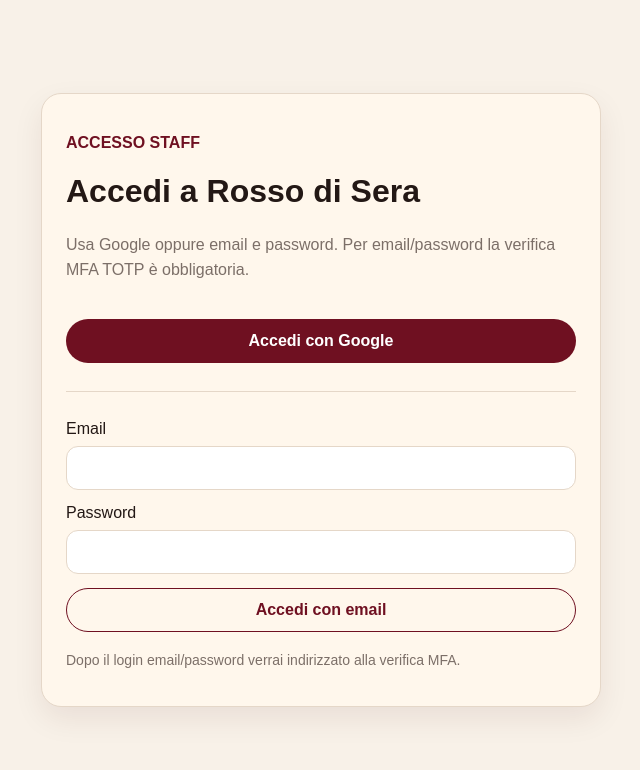
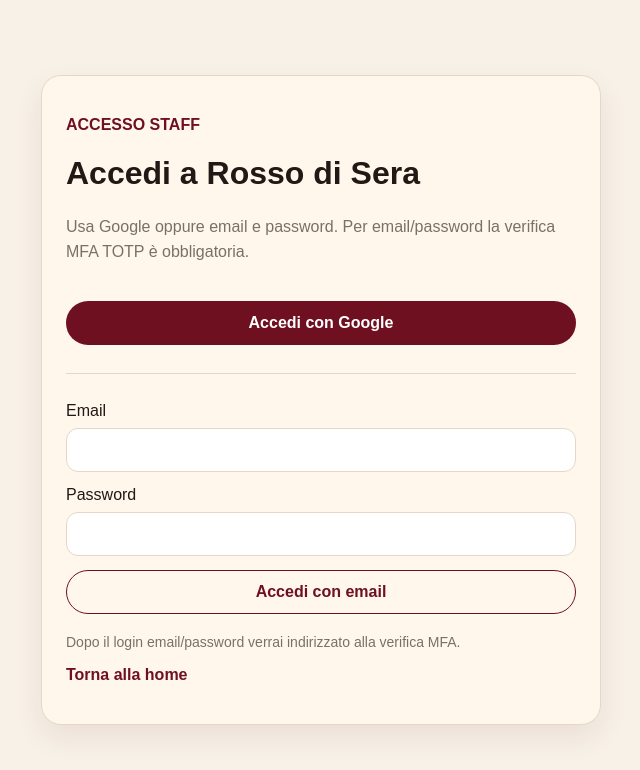
Before and after one commit to giordmando/rosso-di-sera-staff-app, a Next.js app: page /login in a window 1280 px wide. Shown: the top 770 px of the page, without its empty margins (319-959 px from the left). Built offline with nearby package versions, Linux system fonts and the light colour scheme; no server answers.

Commit message:
Use auth callback for Google login

```diff
--- a/src/app/login/page.tsx
+++ b/src/app/login/page.tsx
@@ -1,5 +1,6 @@
 'use client';
 
+import Link from 'next/link';
 import { useState } from 'react';
 import { useRouter } from 'next/navigation';
 import { createClient } from '@/lib/supabase/client';
@@ -15,7 +16,7 @@
   async function signInWithGoogle() {
     await supabase.auth.signInWithOAuth({
       provider: 'google',
-      options: { redirectTo: `${window.location.origin}/dashboard` },
+      options: { redirectTo: `${window.location.origin}/auth/callback?next=/dashboard` },
     });
   }
 
@@ -67,6 +68,7 @@
           <p style={{ marginTop: 20, fontSize: 14, color: 'var(--muted)' }}>
             Dopo il login email/password verrai indirizzato alla verifica MFA.
           </p>
+          <p style={{ marginTop: 16 }}><Link href="/" style={{ color: 'var(--wine)', fontWeight: 700 }}>Torna alla home</Link></p>
         </div>
       </div>
     </main>
```
